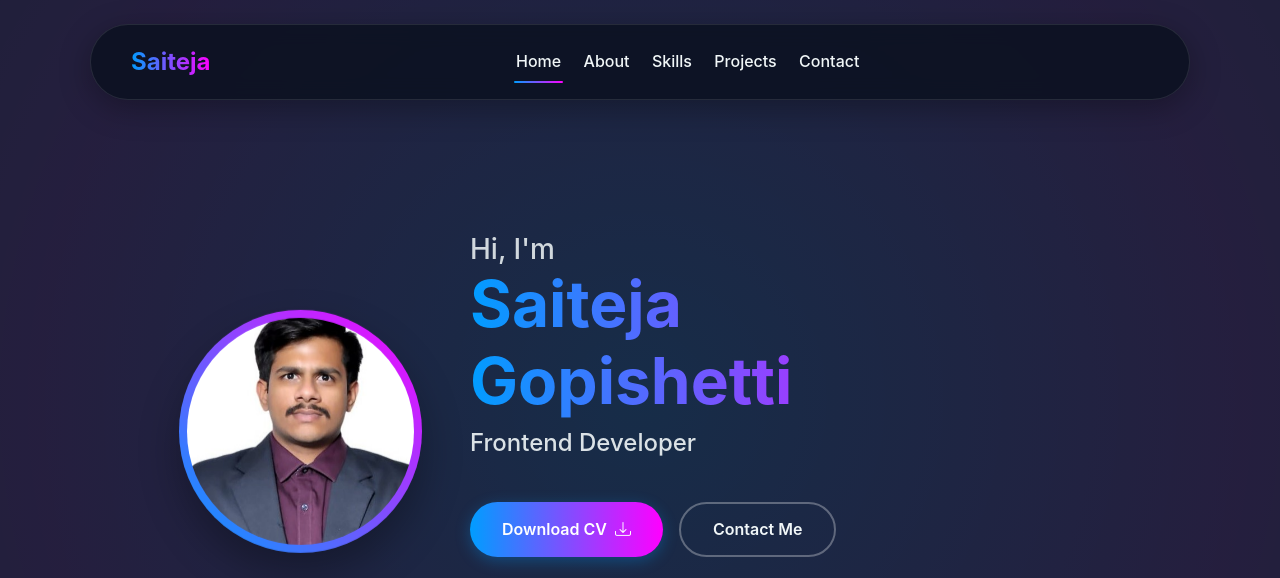
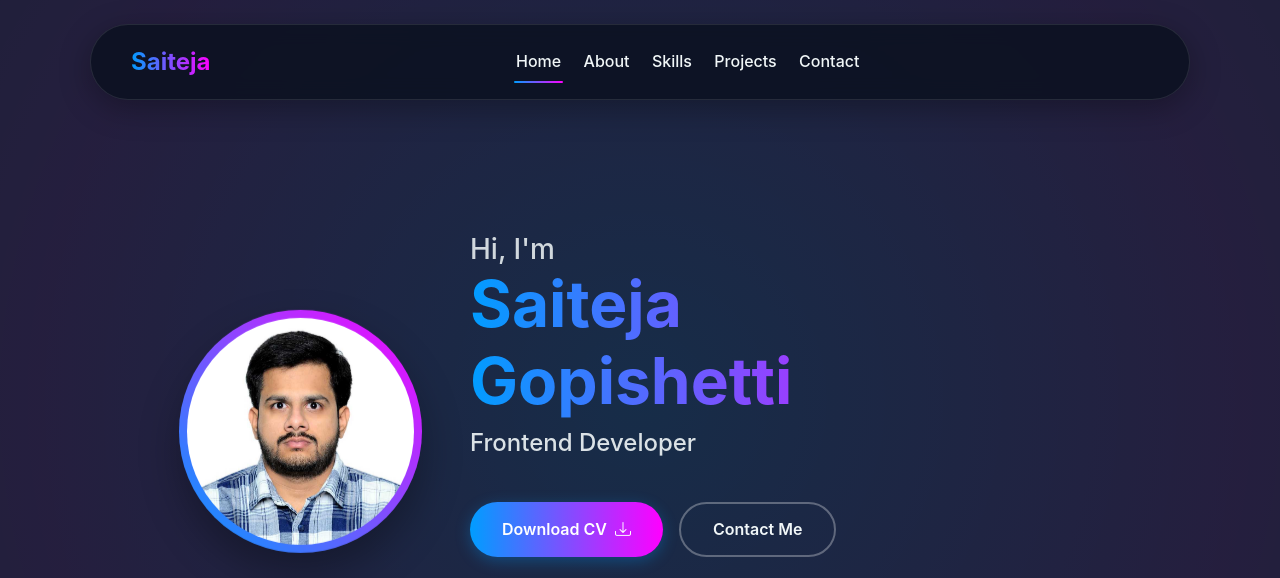
Before and after one commit to saiteja-gopishetti/portfolio, a plain HTML site: page index.html in a window 1280 px wide. Shown: the top 578 px of the page. Drawn offline with nearby package versions, Linux system fonts and the light colour scheme.

Commit message:
profile-img changes

```diff
--- a/index.html
+++ b/index.html
@@ -42,7 +42,7 @@
                 <div class="row align-items-center gx-5">
                     <div class="col-lg-1"></div>
                     <div class="col-lg-3 col-md-5 text-center mb-4 mb-md-0">
-                        <img src="profile1.jpg" alt="Saiteja profile" class="profile-img mx-auto d-block">
+                        <img src="sai_img.jpg" alt="Saiteja profile" class="profile-img mx-auto d-block">
                     </div>
 
                     <div class="col-lg-6 col-md-7">
```
Also changed, not shown: sai_img.jpg (added).
